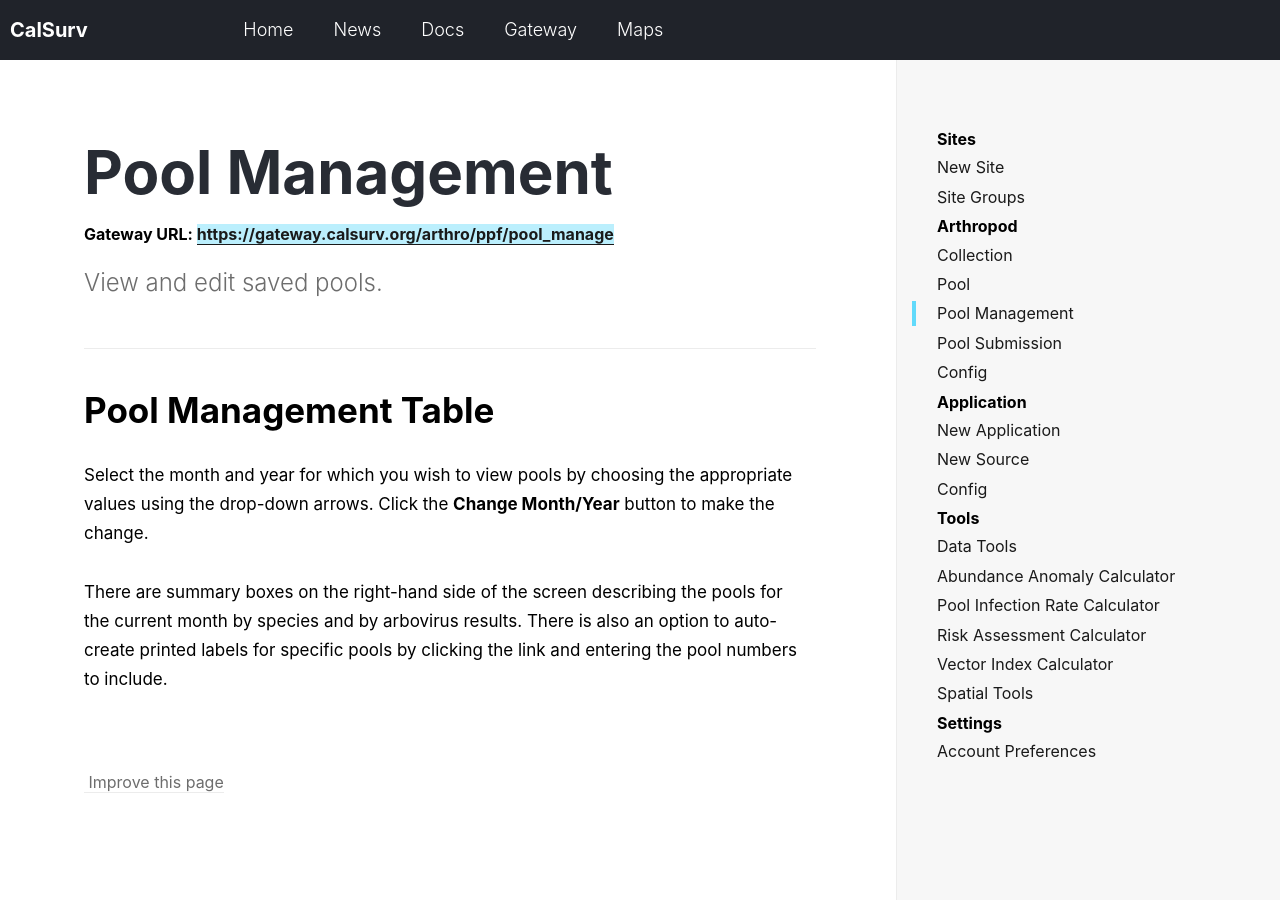
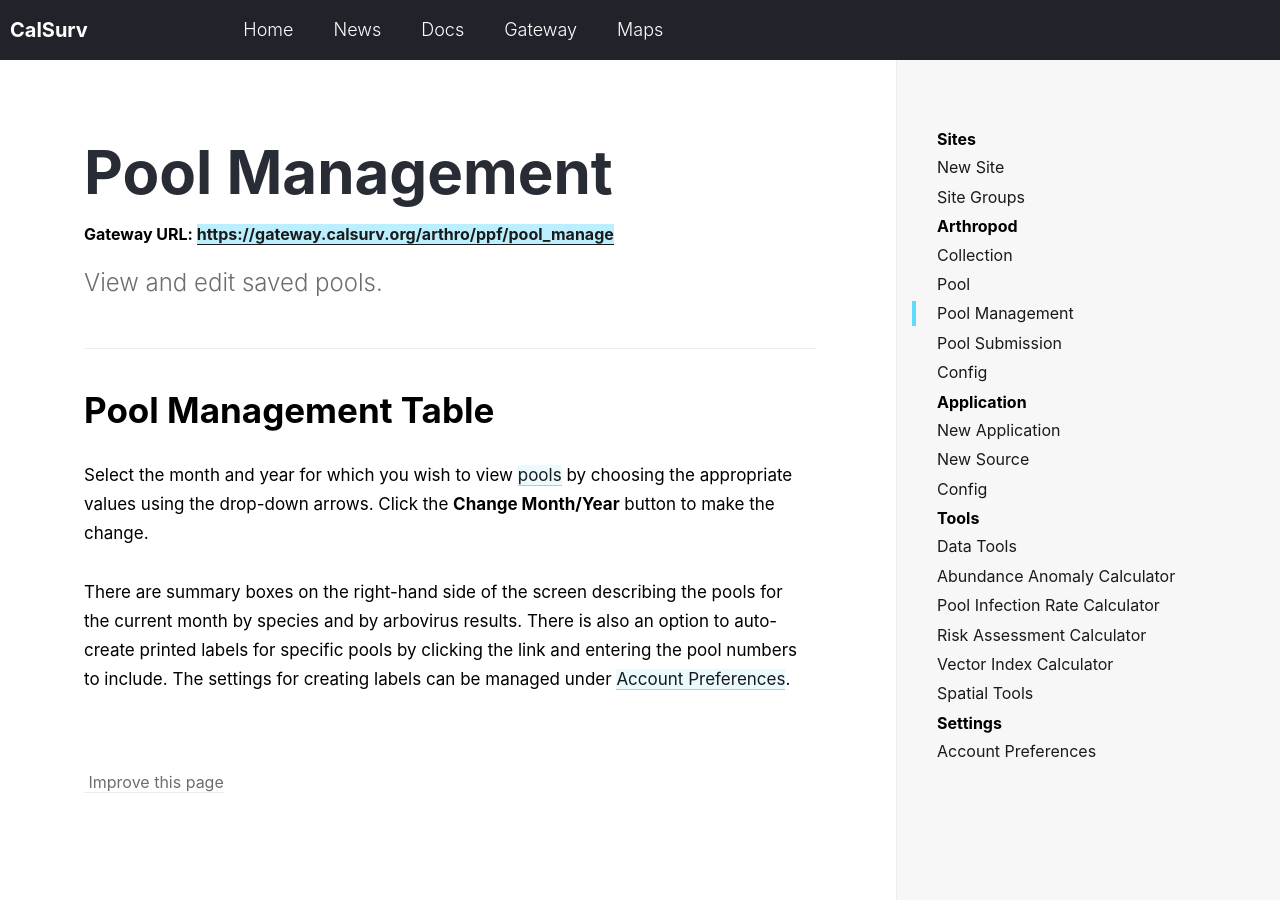
Before and after one commit to tlvaldepena/vectorsurv.org, a Jekyll site: the page built from _docs/arthropod/pool_manage.md, in a window 1280 px wide and 900 px high. Built offline with Jekyll 4.4.1, drawn with Linux system fonts in a browser that asks for light colours.

Commit message:
Add links to new pool and account preferences

```diff
--- a/_docs/arthropod/pool_manage.md
+++ b/_docs/arthropod/pool_manage.md
@@ -7,6 +7,6 @@ View and edit saved pools.
 
 ## Pool Management Table
 
-Select the month and year for which you wish to view pools by choosing the appropriate values using the drop-down arrows. Click the **Change Month/Year** button to make the change.
+Select the month and year for which you wish to view [pools]({{ site.baseurl }}/docs/arthropod/pool) by choosing the appropriate values using the drop-down arrows. Click the **Change Month/Year** button to make the change.
 
-There are summary boxes on the right-hand side of the screen describing the pools for the current month by species and by arbovirus results. There is also an option to auto-create printed labels for specific pools by clicking the link and entering the pool numbers to include.
+There are summary boxes on the right-hand side of the screen describing the pools for the current month by species and by arbovirus results. There is also an option to auto-create printed labels for specific pools by clicking the link and entering the pool numbers to include. The settings for creating labels can be managed under [Account Preferences]({{ site.baseurl }}/docs/settings/account-preferences).
```
